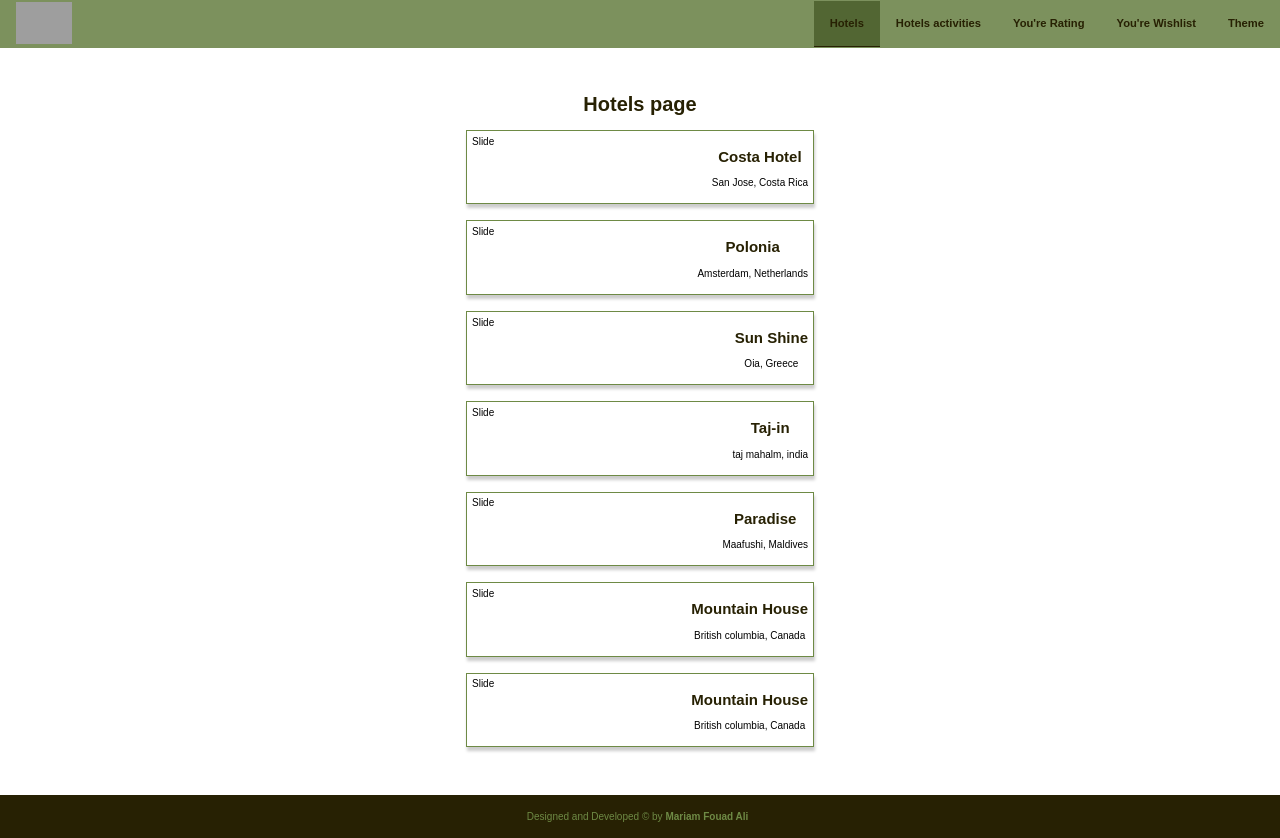
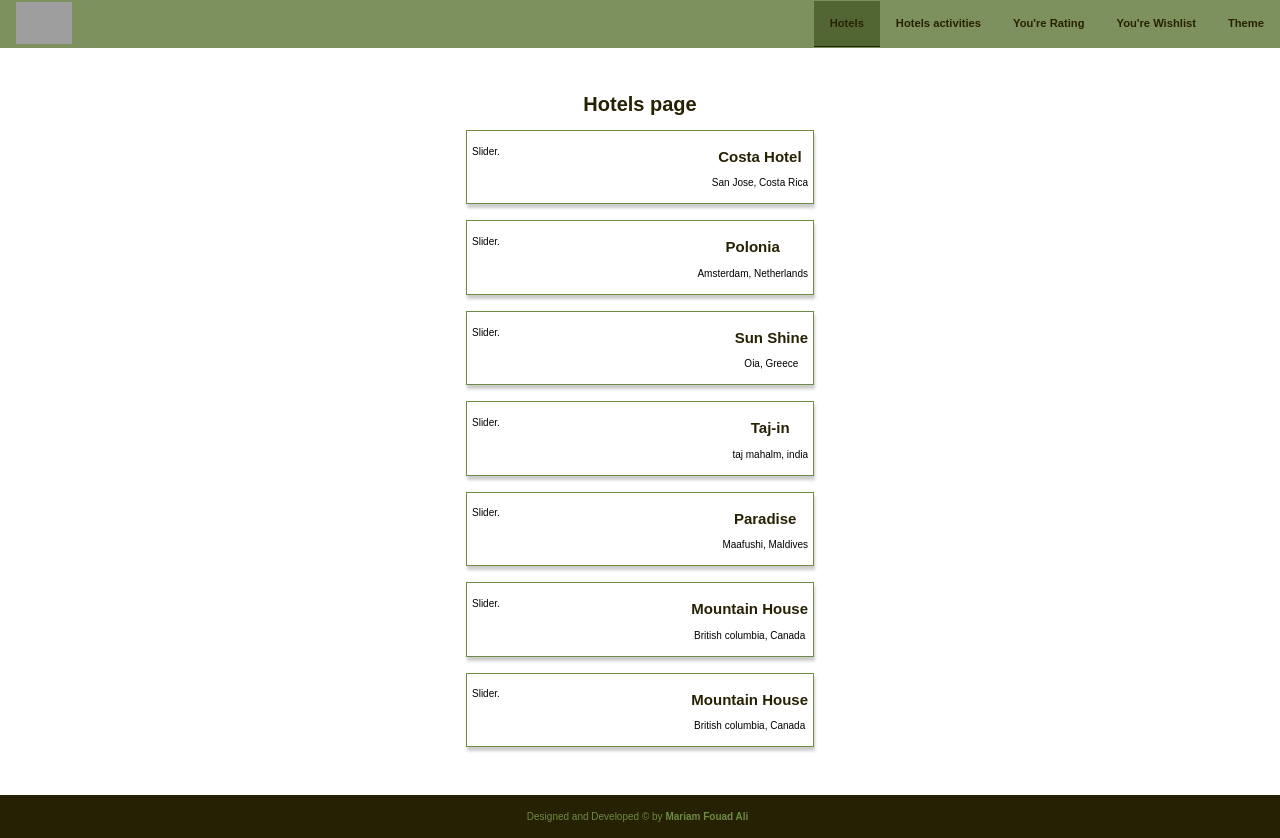
Before and after one commit to mariam-fouad/hotbird, a React (Create React App) app: page /hotels in a window 1280 px wide. Built offline with nearby package versions, Linux system fonts and the light colour scheme; grey boxes are pictures that could not be loaded; a web font is replaced by a local one.

Commit message:
create a slider component

```diff
--- a/src/components/UI-components/longCard/longCard.js
+++ b/src/components/UI-components/longCard/longCard.js
@@ -1,5 +1,7 @@
 import React from 'react';
-import styled from 'styled-components'
+import styled from 'styled-components';
+
+import Slider from '../slider/slider';
 
 const LongCard = (props)=>{
     const CardDiv = styled.div`
@@ -21,9 +23,7 @@ const LongCard = (props)=>{
 
     return (
         <CardDiv>
-            <div>
-                Slide
-            </div>
+            <Slider/>
             <div>
                 <CardName>{props.name}</CardName>
                 <CardMain>{props.main}</CardMain>
--- /dev/null
+++ b/src/components/UI-components/slider/slider.js
@@ -0,0 +1,10 @@
+import React from 'react';
+
+const slider = (props)=>{
+
+    return (
+        <p>Slider.</p>
+    );
+}
+
+export default slider;
```
